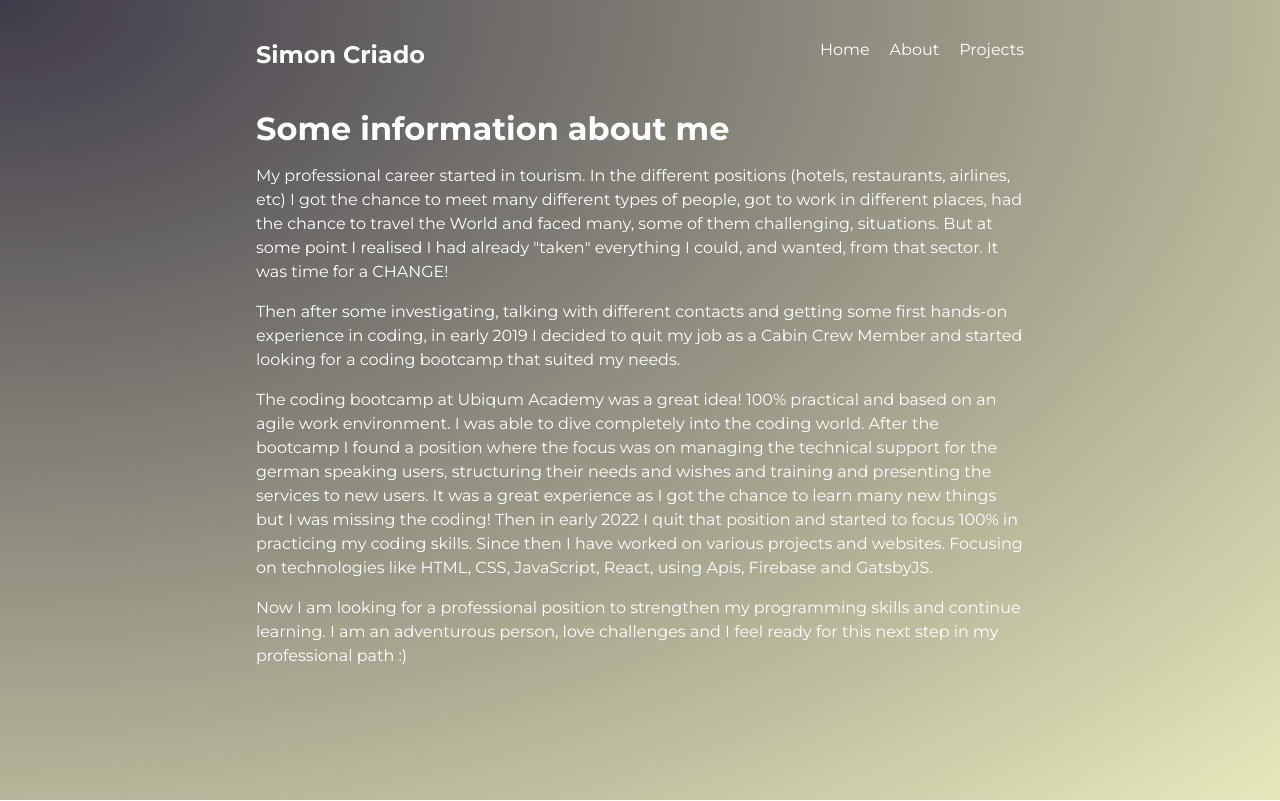
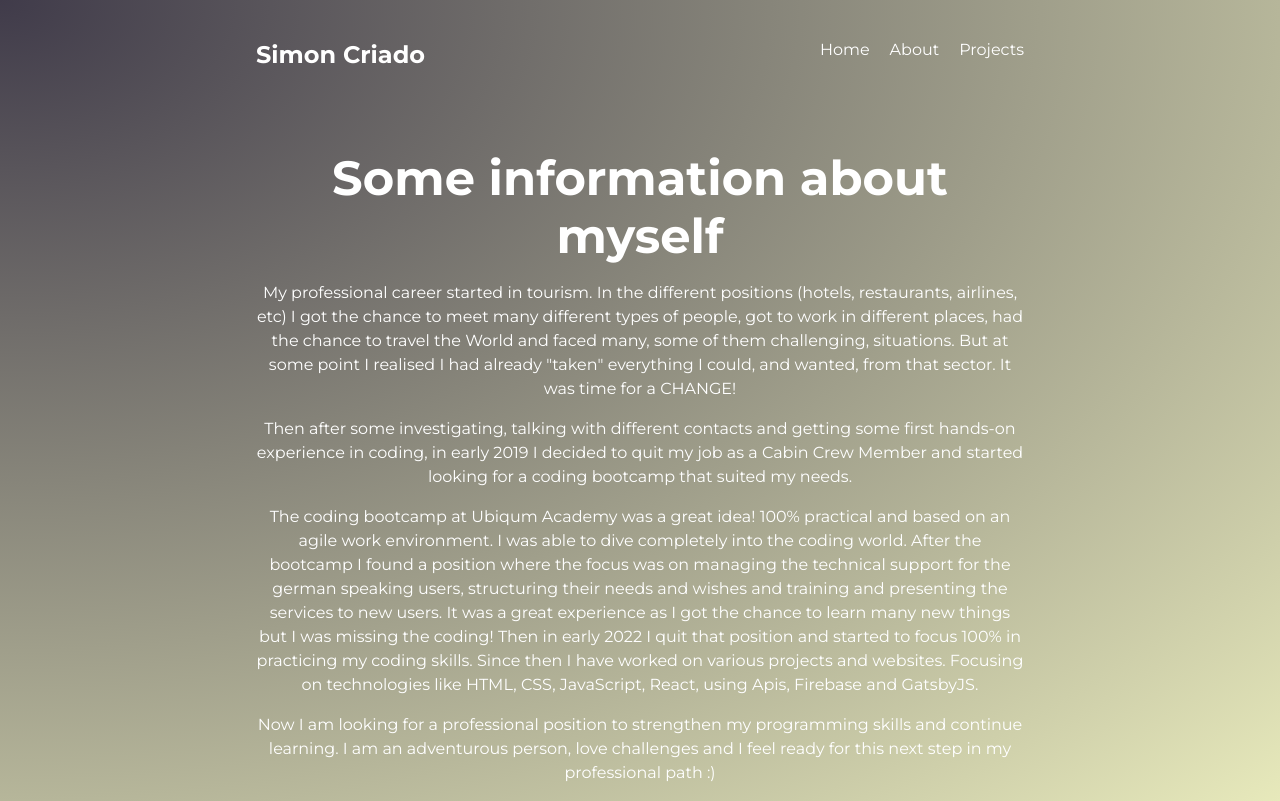
Before and after one commit to simoncriado/SC-portfolio-gatsby, a Gatsby site: page /about in a window 1280 px wide. Built offline with nearby package versions, Linux system fonts and the light colour scheme; Gatsby itself is replaced by a stand-in of ours.

Commit message:
styling and text changes to the about page

```diff
--- a/src/pages/about.js
+++ b/src/pages/about.js
@@ -4,8 +4,8 @@ import Layout from "../components/Layout"
 export default function About() {
   return (
     <Layout>
-      <div>
-        <h1>Some information about me</h1>
+      <div className="about">
+        <h2>Some information about myself</h2>
         <p>
           My professional career started in tourism. In the different positions
           (hotels, restaurants, airlines, etc) I got the chance to meet many
--- a/src/styles/global.css
+++ b/src/styles/global.css
@@ -85,3 +85,11 @@ nav a:hover::after {
   background: #403b4a;
   border-radius: 6px;
 }
+
+.about {
+  text-align: center;
+}
+.about > h2 {
+  font-size: 3em;
+  margin-top: 80px;
+}
```
